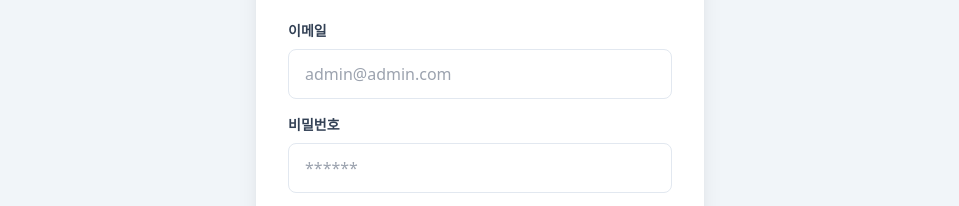
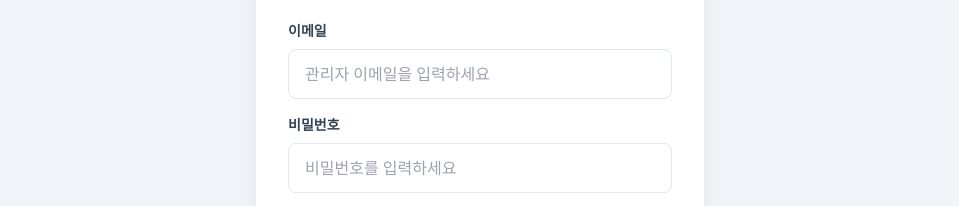
Before and after one commit to sunganstudio24/gsnetwork, a plain HTML site: page admin.html in a window 1280 px wide. Shown: the part 239-445 px from the top of the page, without its empty margins (160-1119 px from the left). Drawn offline with nearby package versions, Linux system fonts and the light colour scheme; no server answers.

Commit message:
Update admin.html

```diff
--- a/admin.html
+++ b/admin.html
@@ -29,11 +29,12 @@
             <div class="space-y-4">
                 <div>
                     <label class="block text-sm font-bold text-slate-700 mb-2">이메일</label>
-                    <input type="email" id="email" placeholder="admin@admin.com" class="w-full px-4 py-3 rounded-lg border border-slate-200 outline-none focus:border-blue-500">
+                    <!-- placeholder를 수정하고 자동완성을 방지합니다 -->
+                    <input type="email" id="email" placeholder="관리자 이메일을 입력하세요" autocomplete="off" class="w-full px-4 py-3 rounded-lg border border-slate-200 outline-none focus:border-blue-500">
                 </div>
                 <div>
                     <label class="block text-sm font-bold text-slate-700 mb-2">비밀번호</label>
-                    <input type="password" id="password" placeholder="******" class="w-full px-4 py-3 rounded-lg border border-slate-200 outline-none focus:border-blue-500">
+                    <input type="password" id="password" placeholder="비밀번호를 입력하세요" autocomplete="current-password" class="w-full px-4 py-3 rounded-lg border border-slate-200 outline-none focus:border-blue-500">
                 </div>
                 <button id="login-btn" class="w-full bg-slate-900 text-white py-4 rounded-xl font-bold hover:bg-slate-800 transition">로그인</button>
                 <button onclick="location.href='index.html'" class="w-full text-sm text-slate-400 mt-2 hover:underline text-center">홈페이지로 돌아가기</button>
```
